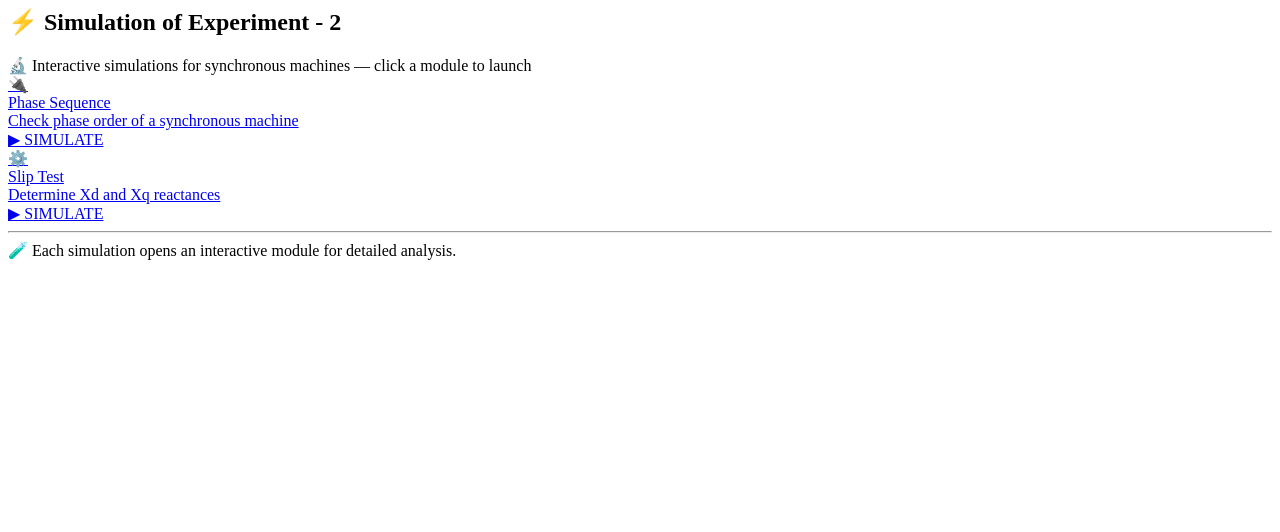
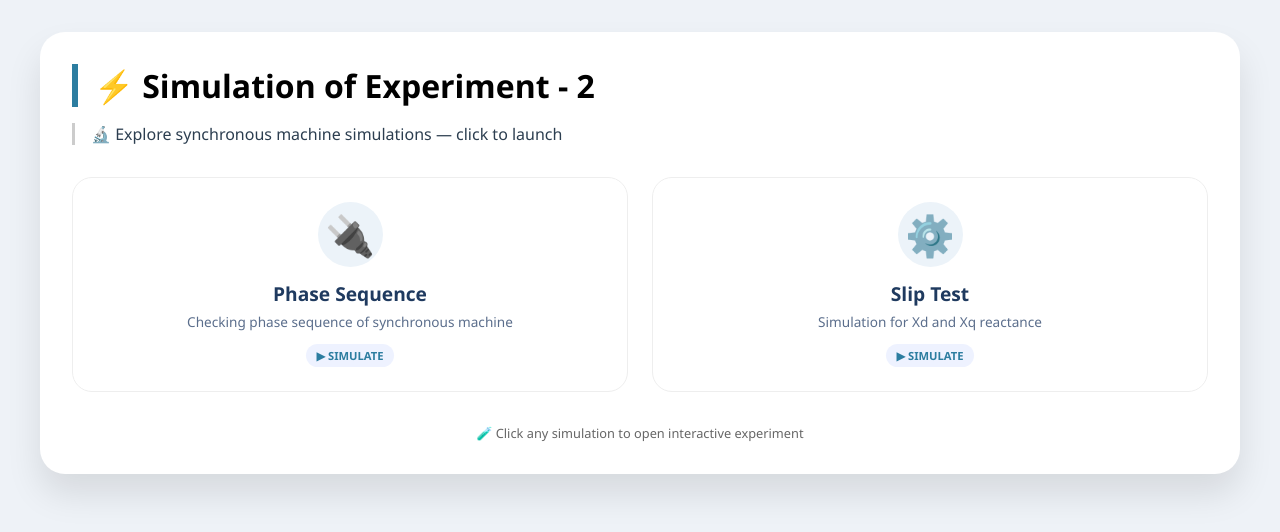
Before and after one commit to virtual-labs/exp-reactance-quadrature-dei, a plain HTML site: page experiment/simulation/index.html in a window 1280 px wide. Drawn offline with Linux system fonts and the light colour scheme.

Commit message:
Update index.html

```diff
--- a/experiment/simulation/index.html
+++ b/experiment/simulation/index.html
@@ -1,39 +1,183 @@
-<!-- Replace ONLY the inner content part (post-bgbtm section) -->
+<!DOCTYPE html>
+<html lang="en">
+<head>
+<meta charset="UTF-8">
+<meta name="viewport" content="width=device-width, initial-scale=1.0">
+<title>Simulation of Experiment 2</title>
+
+<style>
+* {
+    margin: 0;
+    padding: 0;
+    box-sizing: border-box;
+}
+
+body {
+    background: #eef2f7;
+    font-family: 'Segoe UI', sans-serif;
+    padding: 2rem 1rem;
+}
+
+#page {
+    max-width: 1200px;
+    margin: auto;
+}
+
+#content {
+    display: flex;
+    justify-content: center;
+}
+
+.post {
+    width: 100%;
+    background: #fff;
+    border-radius: 25px;
+    box-shadow: 0 20px 35px rgba(0,0,0,0.1);
+    overflow: hidden;
+}
+
+.post-bgbtm {
+    padding: 2rem;
+}
+
+.title {
+    font-size: 2rem;
+    font-weight: bold;
+    border-left: 6px solid #2c7da0;
+    padding-left: 1rem;
+    margin-bottom: 1rem;
+}
+
+.lead-text {
+    margin-bottom: 2rem;
+    color: #2c3e50;
+    border-left: 3px solid #ccc;
+    padding-left: 1rem;
+}
+
+.sim-grid {
+    display: flex;
+    flex-wrap: wrap;
+    gap: 1.5rem;
+    justify-content: center;
+}
+
+.sim-btn-card {
+    flex: 1 1 250px;
+    background: #fff;
+    border-radius: 20px;
+    border: 1px solid #eee;
+    transition: 0.3s;
+}
+
+.sim-btn-card:hover {
+    transform: translateY(-5px);
+    box-shadow: 0 15px 25px rgba(0,0,0,0.15);
+}
+
+.sim-button {
+    display: flex;
+    flex-direction: column;
+    align-items: center;
+    text-decoration: none;
+    padding: 1.5rem;
+    color: inherit;
+}
+
+.sim-icon {
+    font-size: 2.5rem;
+    background: #ecf3f9;
+    width: 65px;
+    height: 65px;
+    border-radius: 50%;
+    display: flex;
+    align-items: center;
+    justify-content: center;
+    margin-bottom: 0.8rem;
+}
+
+.sim-title {
+    font-size: 1.2rem;
+    font-weight: bold;
+    color: #1f3a5f;
+}
+
+.sim-desc {
+    font-size: 0.85rem;
+    color: #5b6e8c;
+    text-align: center;
+    margin: 5px 0;
+}
+
+.sim-badge {
+    margin-top: 8px;
+    font-size: 0.7rem;
+    background: #eef2ff;
+    padding: 4px 10px;
+    border-radius: 20px;
+    color: #2c7da0;
+    font-weight: bold;
+}
+
+.info-note {
+    text-align: center;
+    margin-top: 2rem;
+    font-size: 0.8rem;
+    color: #666;
+}
+</style>
+
+</head>
+
+<body>
+
+<div id="page">
+    <div id="content">
+        <div class="post">
+            <div class="post-bgbtm">
 
                 <h2 class="title">⚡ Simulation of Experiment - 2</h2>
 
                 <div class="lead-text">
-    🔬 Interactive simulations for synchronous machines — click a module to launch
+                    🔬 Explore synchronous machine simulations — click to launch
                 </div>
 
-<div class="nob">
                 <div class="sim-grid">
 
-        <!-- Simulation 1: Phase Sequence -->
+                    <!-- Phase Sequence -->
                     <div class="sim-btn-card">
                         <a href="exp1.html" class="sim-button" target="_blank">
                             <div class="sim-icon">🔌</div>
                             <div class="sim-title">Phase Sequence</div>
-                <div class="sim-desc">Check phase order of a synchronous machine</div>
-                <span class="sim-badge">▶ SIMULATE</span>
+                            <div class="sim-desc">
+                                Checking phase sequence of synchronous machine
+                            </div>
+                            <div class="sim-badge">▶ SIMULATE</div>
                         </a>
                     </div>
 
-        <!-- Simulation 2: Slip Test -->
+                    <!-- Slip Test -->
                     <div class="sim-btn-card">
                         <a href="exp2.html" class="sim-button" target="_blank">
                             <div class="sim-icon">⚙️</div>
                             <div class="sim-title">Slip Test</div>
-                <div class="sim-desc">Determine Xd and Xq reactances</div>
-                <span class="sim-badge">▶ SIMULATE</span>
+                            <div class="sim-desc">
+                                Simulation for Xd and Xq reactance
+                            </div>
+                            <div class="sim-badge">▶ SIMULATE</div>
                         </a>
                     </div>
 
                 </div>
+
+                <div class="info-note">
+                    🧪 Click any simulation to open interactive experiment
                 </div>
 
-<hr />
+            </div>
+        </div>
+    </div>
+</div>
 
-<div class="info-note">
-    🧪 Each simulation opens an interactive module for detailed analysis.
-</div>
+</body>
+</html>
```
Lines whose indentation alone changed are shown as unchanged.
